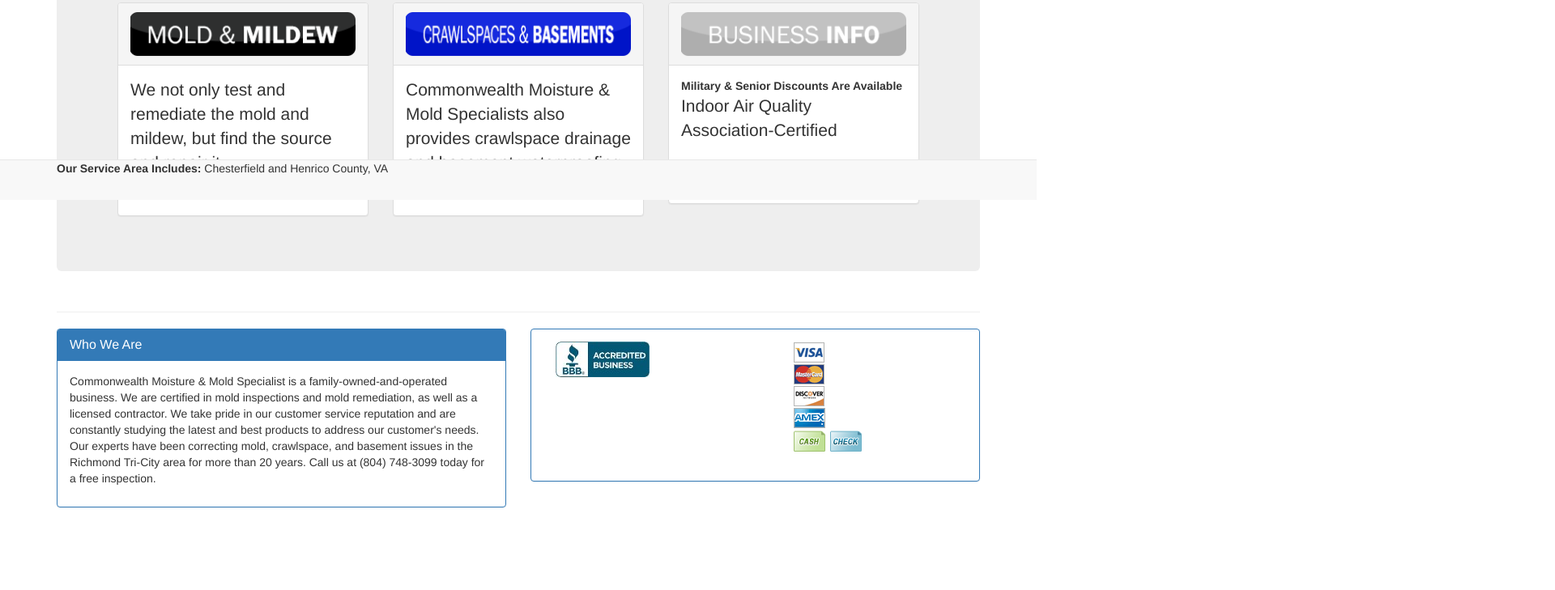
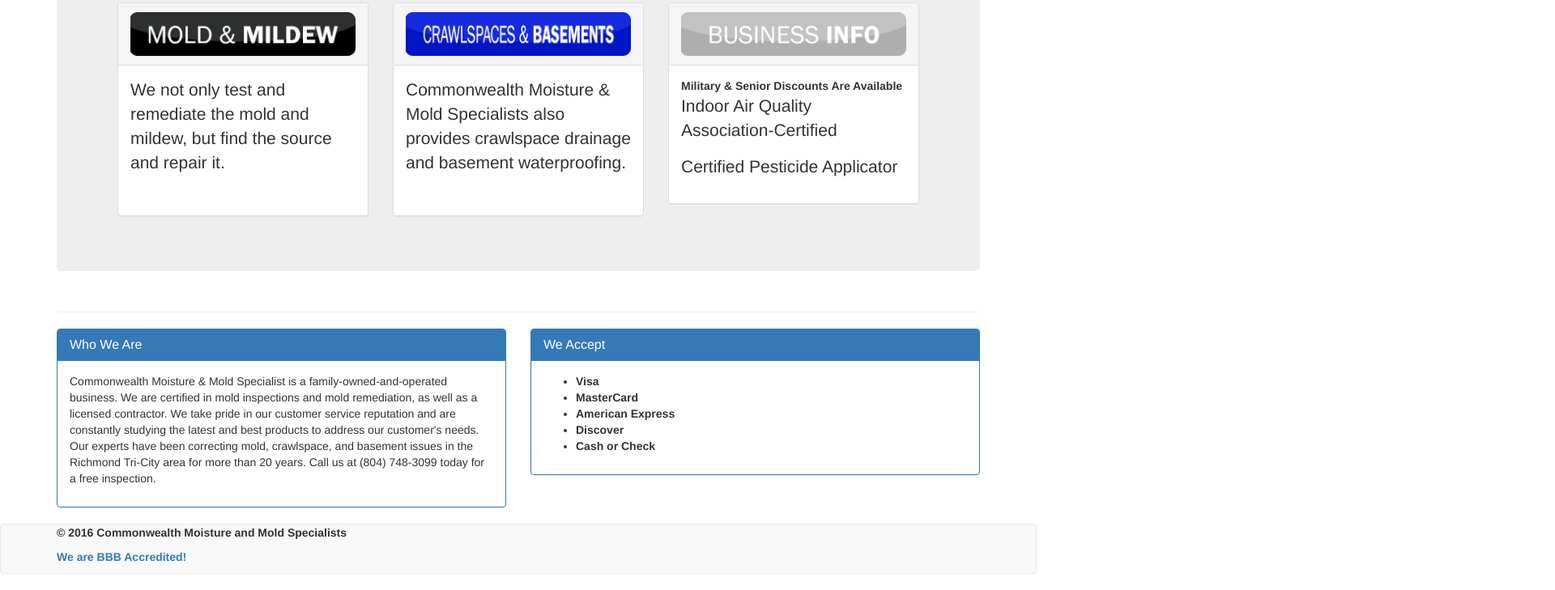
Before and after one commit to ericball1/cmamSite, a plain HTML site: page index.html in a window 1280 px wide. Shown: the part 553-1282 px from the top of the page at 81% size, 1920 px wide, since content can reach past the window. Before the commit the page ends 1240 px from the top, so only its background shows below. Drawn offline with nearby package versions, Linux system fonts and the light colour scheme.

Commit message:
Add footer Remove payment pictures and replace with text

```diff
--- a/index.html
+++ b/index.html
@@ -1,5 +1,6 @@
 <!DOCTYPE html>
 <html lang="en">
+
 <head>
     <meta charset="utf-8">
     <meta http-equiv="X-UA-Compatible" content="IE=edge">
@@ -17,6 +18,7 @@
       <script src="https://oss.maxcdn.com/respond/1.4.2/respond.min.js"></script>
     <![endif]-->
 </head>
+
 <body>
     <nav class="navbar navbar-default">
         <div class="container-fluid">
@@ -41,8 +43,10 @@
                     <li><a href="about.html">About Us</a></li>
                     <li><a href="contact.html">Contact Us</a></li>
                 </ul>
-        </div><!-- /.navbar-collapse -->
-      </div><!-- /.container-fluid -->
+            </div>
+            <!-- /.navbar-collapse -->
+        </div>
+        <!-- /.container-fluid -->
     </nav>
 
     <div class="container">
@@ -92,7 +96,8 @@
         </div>
     </div>
     <div class="container">
-          <hr class="hr hr-primary">                    <!-- Line -->
+        <hr class="hr hr-primary">
+        <!-- Line -->
     </div>
     <div class="container">
         <div class="row">
@@ -108,38 +113,26 @@
             </div>
             <div class="col-sm-6">
                 <div class="panel panel-primary">
+                    <div class="panel-heading">
+                        <h3 class="panel-title">We Accept</h3>
+                    </div>
                     <div class="panel-body">
-                        <div class="container">
-                            <div class="row">
-                                <div class="col-sm-3">
-                                    <a href="http://www.bbb.org/richmond/business-reviews/mold-and-mildew-inspection-removal-remediation/commonwealth-moisture-mold-specialists-llc-in-chester-va-63389622/#bbbonlineclick" target="_blank">
-                                        <img src="img/bbb.jpg" alt="BBB">
-                                    </a>
-                                </div>
-                                <div class="col-sm-3">
-                                    <div class="container">
-                                        <div class="row">
-                                            <img class="img-responsive" src="img/visalogo.gif" alt="Visa">
-                                            <img class="img-responsive" src="img/mclogo.gif" alt="MasterCard">
-                                            <img class="img-responsive" src="img/discoverlogo.gif" alt="Discover">
-                                            <img class="img-responsive" src="img/amex.gif" alt="Amex">
-                                            <img class="img-responsive" src="img/cashcheck.png" alt="Cash or Check">
-                                        </div>
-                                    </div>
-                                    <br>
+                        <ul>
+                            <li><strong>Visa</strong></li>
+                            <li><strong>MasterCard</strong></li>
+                            <li><strong>American Express</strong></li>
+                            <li><strong>Discover</strong></li>
+                            <li><strong>Cash or Check</strong></li>
+                        </ul>
                     </div>
                 </div>
             </div>
         </div>
     </div>
-              </div>
-          </div>
-      </div>
-      <br>
-      <br>
-      <nav class="navbar navbar-default navbar-fixed-bottom">
+    <nav class="navbar navbar-default navbar-static-bottom">
         <div class="container">
-              <p><strong>Our Service Area Includes:</strong> Chesterfield and Henrico County, VA</p>
+            <p><strong>&copy; 2016 Commonwealth Moisture and Mold Specialists</strong></p>
+            <p><strong><a href="http://www.bbb.org/richmond/business-reviews/mold-and-mildew-inspection-removal-remediation/commonwealth-moisture-mold-specialists-llc-in-chester-va-63389622/" target="_blank">We are BBB Accredited!</a></strong></p>
         </div>
     </nav>
     <!-- jQuery (necessary for Bootstrap's JavaScript plugins) -->
@@ -147,4 +140,5 @@
     <!-- Include all compiled plugins (below), or include individual files as needed -->
     <script src="js/bootstrap.min.js"></script>
 </body>
+
 </html>
```
Lines whose indentation alone changed are shown as unchanged.
